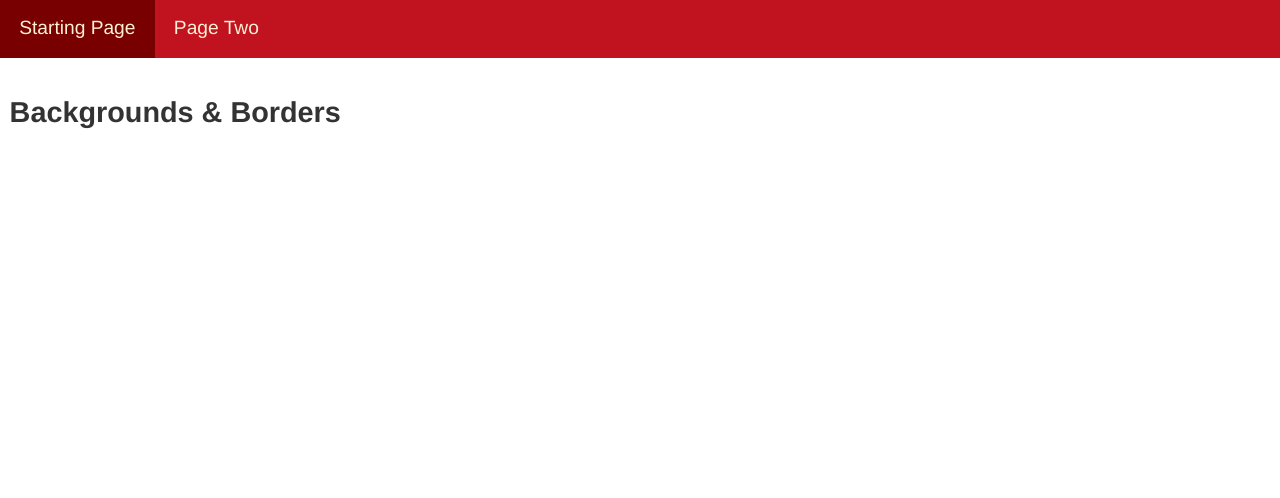
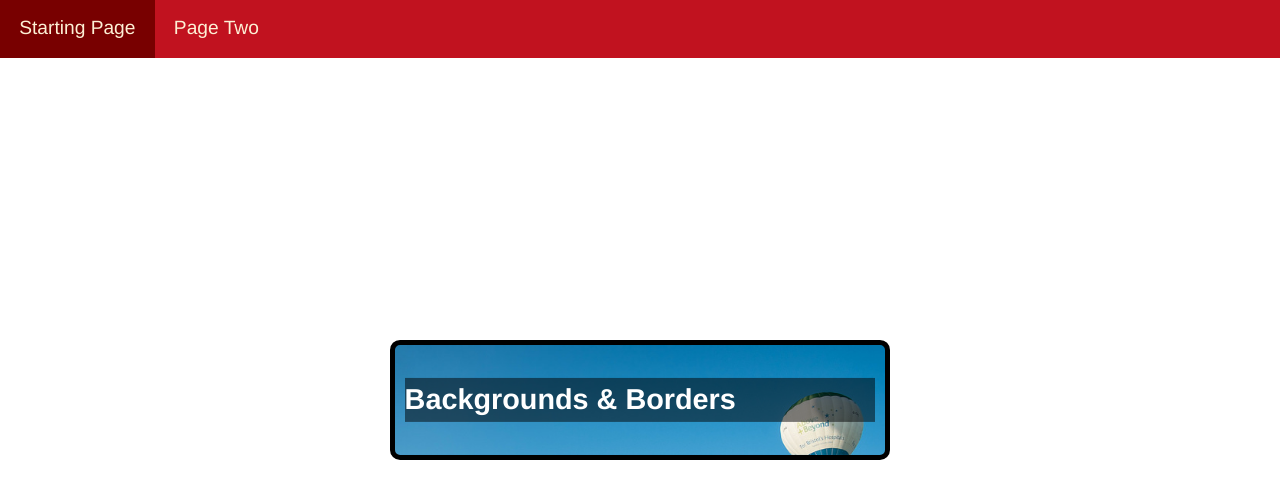
Before and after one commit to matheus4lves/mdn-background-and-borders, a plain HTML site: page app/index.html in a window 1280 px wide. Drawn offline with Linux system fonts and the light colour scheme.

Commit message:
Backgrounds and Borders 1

```diff
--- a/app/assets/styles/styles.css
+++ b/app/assets/styles/styles.css
@@ -4,4 +4,16 @@
 .box {
   width: 500px;
   padding: 0.5em;
+  border: 5px solid black;
+  border-radius: 10px;
+  background: #1b7cb0 url("../images/balloons.jpg") top left/cover;
+  position: absolute;
+  top: 50%;
+  left: 50%;
+  transform: translate(-50%, -50%);
 }
+
+h2 {
+  background-color: rgba(0, 0, 0, 0.5);
+  color: #fff;
+}
```
